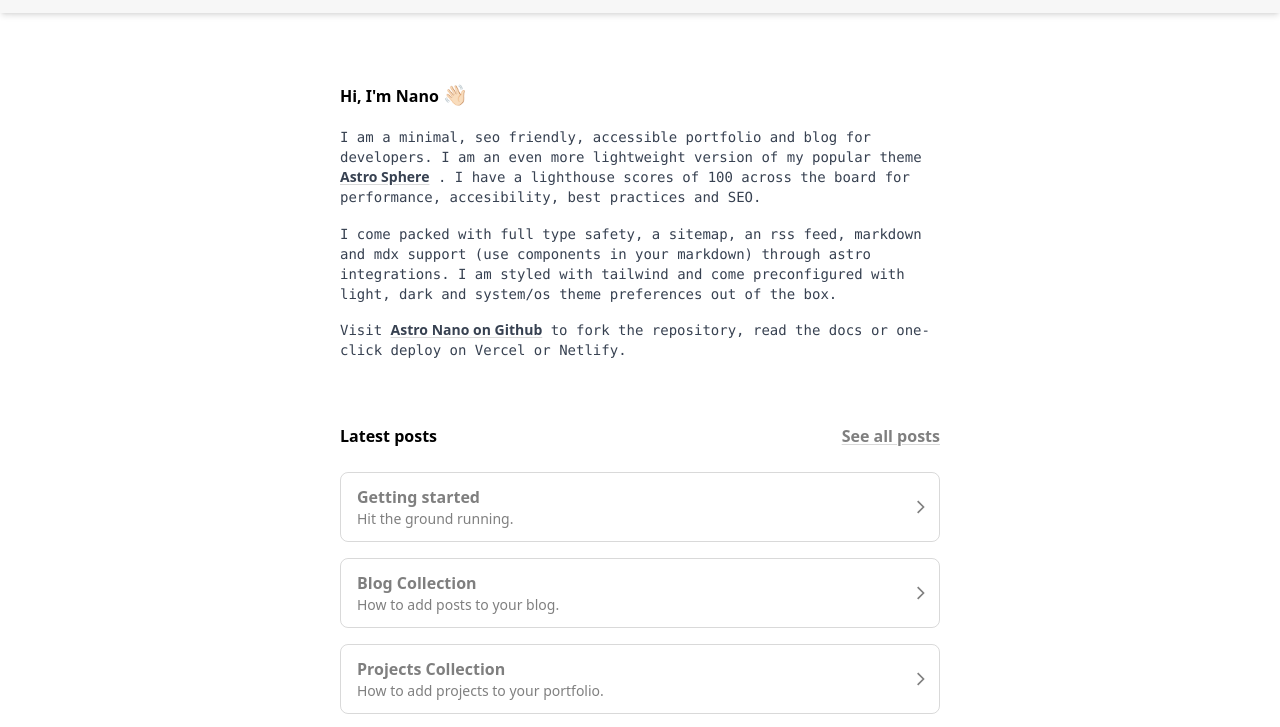
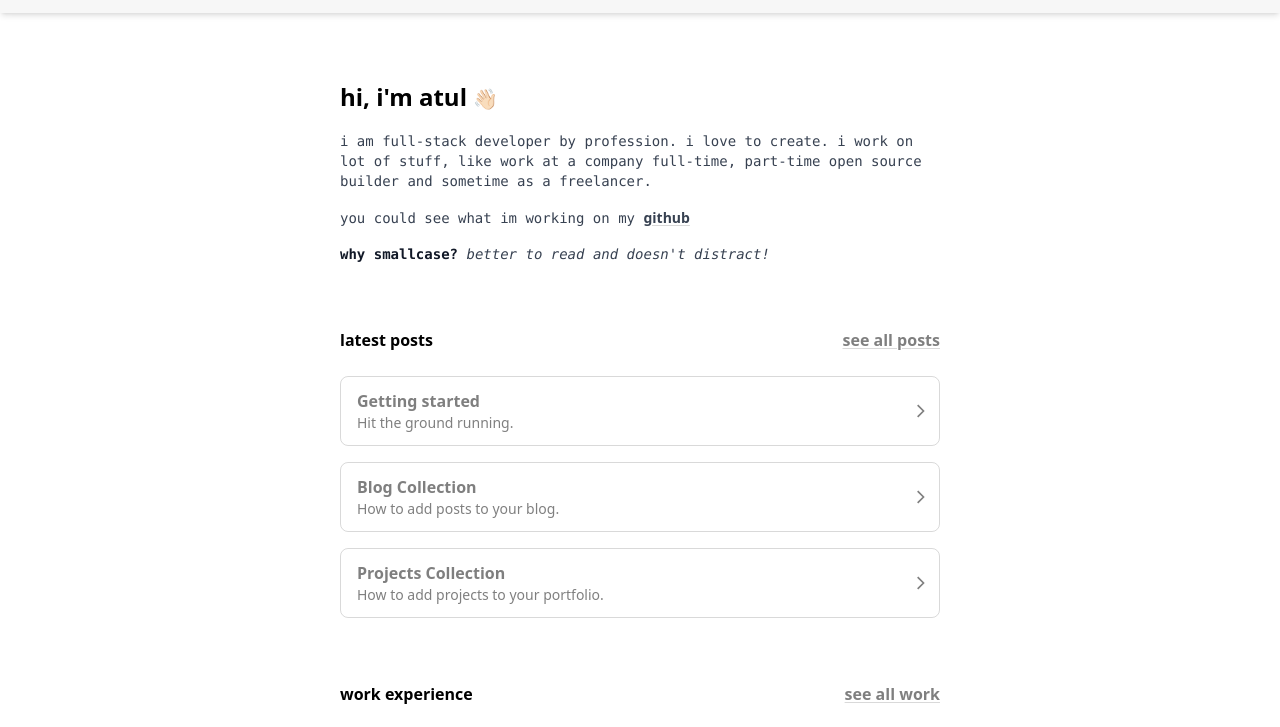
Before and after one commit to ap-atul/ap-atul.github.io, an Astro site: page / in a window 1280 px wide. Shown: the part 47-774 px from the top of the page. Built offline with nearby package versions, Linux system fonts and the light colour scheme; Astro itself is replaced by a stand-in of ours; a web font is replaced by a local one.

Commit message:
content update

```diff
--- a/package.json
+++ b/package.json
@@ -1,5 +1,6 @@
 {
-  "name": "astro-nano",
+  "name": "atul-portfolio",
+  "private": true,
   "type": "module",
   "version": "1.0.0",
   "scripts": {
--- a/src/components/Footer.astro
+++ b/src/components/Footer.astro
@@ -1,7 +1,7 @@
 ---
+import BackToTop from "@components/BackToTop.astro";
 import Container from "@components/Container.astro";
 import { SITE } from "@consts";
-import BackToTop from "@components/BackToTop.astro";
 ---
 
 <footer class="animate">
@@ -13,7 +13,7 @@
     </div>
     <div class="flex justify-between items-center">
       <div>
-        &copy; 2024 {`|`} {SITE.NAME}
+        &copy; {new Date().getFullYear()} {`|`} {SITE.NAME}
       </div>
       <div class="flex flex-wrap gap-1 items-center">
         <button
--- a/src/consts.ts
+++ b/src/consts.ts
@@ -31,15 +31,15 @@
 export const SOCIALS: Socials = [
   {
     NAME: "twitter-x",
-    HREF: "https://twitter.com/markhorn_dev",
+    HREF: "https://x.com/atul_patare",
   },
   {
     NAME: "github",
-    HREF: "https://github.com/markhorn-dev"
+    HREF: "https://github.com/ap-atul"
   },
   {
     NAME: "linkedin",
-    HREF: "https://www.linkedin.com/in/markhorn-dev",
+    HREF: "https://www.linkedin.com/in/atul-patare-a768a3165",
   }
 ];
 
--- a/src/pages/index.astro
+++ b/src/pages/index.astro
@@ -1,11 +1,11 @@
 ---
+import ArrowCard from "@components/ArrowCard.astro";
+import Container from "@components/Container.astro";
+import Link from "@components/Link.astro";
+import { HOME, SITE, SOCIALS } from "@consts";
+import PageLayout from "@layouts/PageLayout.astro";
+import { dateRange } from "@lib/utils";
 import { getCollection } from "astro:content";
-import Container from "@components/Container.astro";
-import PageLayout from "@layouts/PageLayout.astro";
-import ArrowCard from "@components/ArrowCard.astro";
-import Link from "@components/Link.astro";
-import { dateRange } from "@lib/utils";
-import { SITE, HOME, SOCIALS } from "@consts";
 
 const blog = (await getCollection("blog"))
   .filter(post => !post.data.draft)
@@ -32,33 +32,20 @@
 
 <PageLayout title={HOME.TITLE} description={HOME.DESCRIPTION}>
   <Container>
-    <h4 class="animate font-semibold text-black dark:text-white">
-      Hi, I'm Nano <span class="text-xl">👋🏻</span>
-    </h4>
+    <h1 class="animate font-semibold text-2xl text-black dark:text-white">
+      hi, i'm atul <span class="text-xl">👋🏻</span>
+    </h1>
     <div class="space-y-16">
       <section>
         <article class="space-y-4">
           <p class="animate">
-            I am a minimal, seo friendly, accessible portfolio and blog for developers.
-            I am an even more lightweight version of my popular theme
-            <Link href="https://github.com/markhorn-dev/astro-sphere" aria-label="Astro Sphere on Github" external>
-              Astro Sphere
-            </Link>.
-            I have a lighthouse scores of 100 across the board for performance,
-            accesibility, best practices and SEO.
+            i am full-stack developer by profession. i love to create. i work on lot of stuff, like work at a company full-time, part-time open source builder and sometime as a freelancer.
           </p>
           <p class="animate">
-            I come packed with full type safety, a sitemap, an rss feed, markdown
-            and mdx support (use components in your markdown) through astro integrations.
-            I am styled with tailwind and come preconfigured with light, dark and
-            system/os theme preferences out of the box.
-          </p>
+            you could see what im working on my <Link href="https://github.com/ap-atul">github</Link>
+            </p>
           <p class="animate">
-            Visit
-            <Link href="https://github.com/markhorn-dev/astro-nano" aria-label="Astro Nano on Github" external>
-              Astro Nano on Github
-            </Link>
-            to fork the repository, read the docs or one-click deploy on Vercel or Netlify.
+            <strong>why smallcase?</strong> <i>better to read and doesn't distract!</i>
           </p>
         </article>
       </section>
@@ -66,10 +53,10 @@
       <section class="animate space-y-6">
         <div class="flex flex-wrap gap-y-2 items-center justify-between">
           <h5 class="font-semibold text-black dark:text-white">
-            Latest posts
+            latest posts
           </h5>
           <Link href="/blog">
-            See all posts
+            see all posts
           </Link>
         </div>
         <ul class="flex flex-col gap-4">
@@ -84,10 +71,10 @@
       <section class="animate space-y-6">
         <div class="flex flex-wrap gap-y-2 items-center justify-between">
           <h5 class="font-semibold text-black dark:text-white">
-            Work Experience
+            work experience
           </h5>
           <Link href="/work">
-            See all work
+            see all work
           </Link>
         </div>
         <ul class="flex flex-col space-y-4">
@@ -113,10 +100,10 @@
       <section class="animate space-y-6">
         <div class="flex flex-wrap gap-y-2 items-center justify-between">
           <h5 class="font-semibold text-black dark:text-white">
-            Recent projects
+            recent projects
           </h5>
           <Link href="/projects">
-            See all projects
+            see all projects
           </Link>
         </div>
         <ul class="flex flex-col gap-4">
@@ -130,11 +117,11 @@
 
       <section class="animate space-y-4">
         <h5 class="font-semibold text-black dark:text-white">
-          Let's Connect
+          let's connect
         </h5>
         <article>
           <p>
-            If you want to get in touch with me about something or just to say hi,
+            if you want to get in touch with me about something or just to say hi,
             reach out on social media or send me an email.
           </p>
         </article>
@@ -144,7 +131,6 @@
               <Link href={SOCIAL.HREF} external aria-label={`${SITE.NAME} on ${SOCIAL.NAME}`}>
                 {SOCIAL.NAME}
               </Link>
-              {"/"}
             </li>
           ))}
           <li class="line-clamp-1">
--- a/src/styles/global.css
+++ b/src/styles/global.css
@@ -62,7 +62,7 @@
 
 .animate {
   @apply opacity-0 translate-y-3;
-  @apply transition-all duration-700 ease-out;
+  @apply transition-all duration-300 ease-out;
 }
 
 .animate.show {
```
